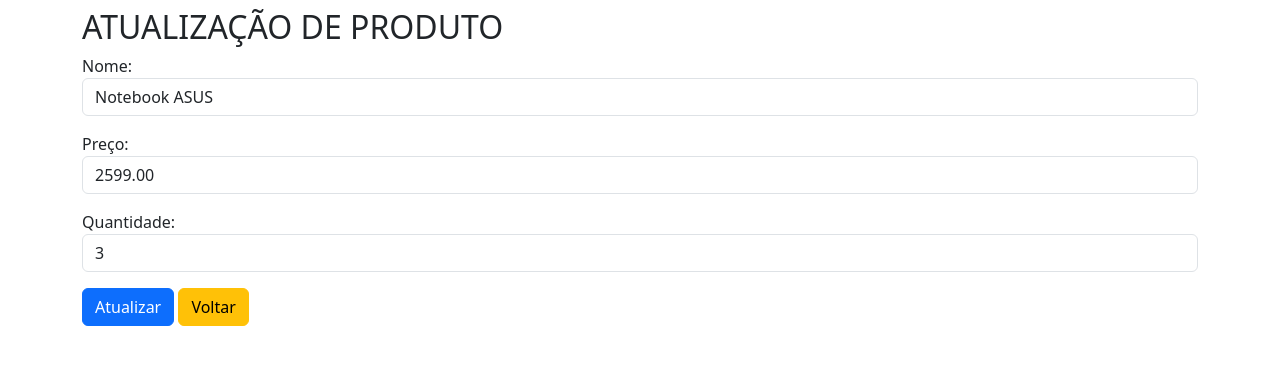
After one commit to lauraaromano/Loja, a PHP site: page /form_atualizar.php?id=1 in a window 1280 px wide. The commit adds this page. Shown: the top 365 px of the page. Run offline with PHP 8.4, Linux system fonts and the light colour scheme; data comes from the database, SQL or seed files in the repository; both versions use the stored data as it was after the commit.

Commit message:
Add files via upload

```diff
--- /dev/null
+++ b/form_atualizar.php
@@ -0,0 +1,47 @@
+<?php
+    include 'cabecalho.php';
+?>
+
+<body>
+    <div class="container">
+        <h1></h1>
+        <h2>ATUALIZAÇÃO DE PRODUTO</h2>
+        <?php
+            $id = $_GET['id'];
+            // echo "Recebi ==> $id";
+
+            require 'conexao.php';
+            $sql = "SELECT * FROM produtos WHERE id = $id";
+            $stmt = $pdo->query($sql);
+            $produto = $stmt->fetch(PDO::FETCH_ASSOC);
+            // print_r($produto);
+
+            // echo $produto['nome'];
+
+
+            // while ($produto = $stmt->fetch(PDO::FETCH_ASSOC)) {
+            //     echo "ID: " . $produto['id'] . "<br>";
+            //     echo "Nome: " . $produto['nome'] . "<br>";
+            //     echo "Preço: R$" . $produto['preco'] . "<br>";
+            //     echo "Estoque: " . $produto['estoque'] . "<br><br>";
+            // }
+
+        ?>
+        <form action="#" method="POST">
+            <div class="mb-3">
+                Nome: <input value="<?php echo $produto['nome']; ?>"type="text" class="form-control" name="produto" >
+            </div>
+            <div class="mb-3">
+                Preço: <input value="<?php echo $produto['preco']; ?>" type="text" class="form-control" name="preco" >
+            </div>
+            <div class="mb-3">
+                Quantidade: <input value="<?php echo $produto['quantidade']; ?>" type="text" class="form-control" name="quantidade" >
+            </div>
+            <button type="submit" class="btn btn-primary">Atualizar</button>
+            <a href="index.php" type="button" class="btn btn-warning">Voltar</a>
+            </div>
+        </form>
+    </div>
+<?php
+    include 'rodape.php';
+?>
--- a/listar.php
+++ b/listar.php
@@ -33,7 +33,7 @@
                             echo"
                             <td>
                                 <div class='btn-group' role='group' aria-label='Basic mixed styles example'>
-                                <a href='#' type='button' class='btn btn-danger'>Atualizar</a>
+                                <a href='form_atualizar.php?id=".$produto['id']."' type='button' class='btn btn-danger'>Atualizar</a>
                                 <a href='#' type='button' class='btn btn-warning'>Apagar</a>
                             </div>
                             </td>
```
Also changed, not shown: bd_loja.sql (added, +69 -0 lines).
